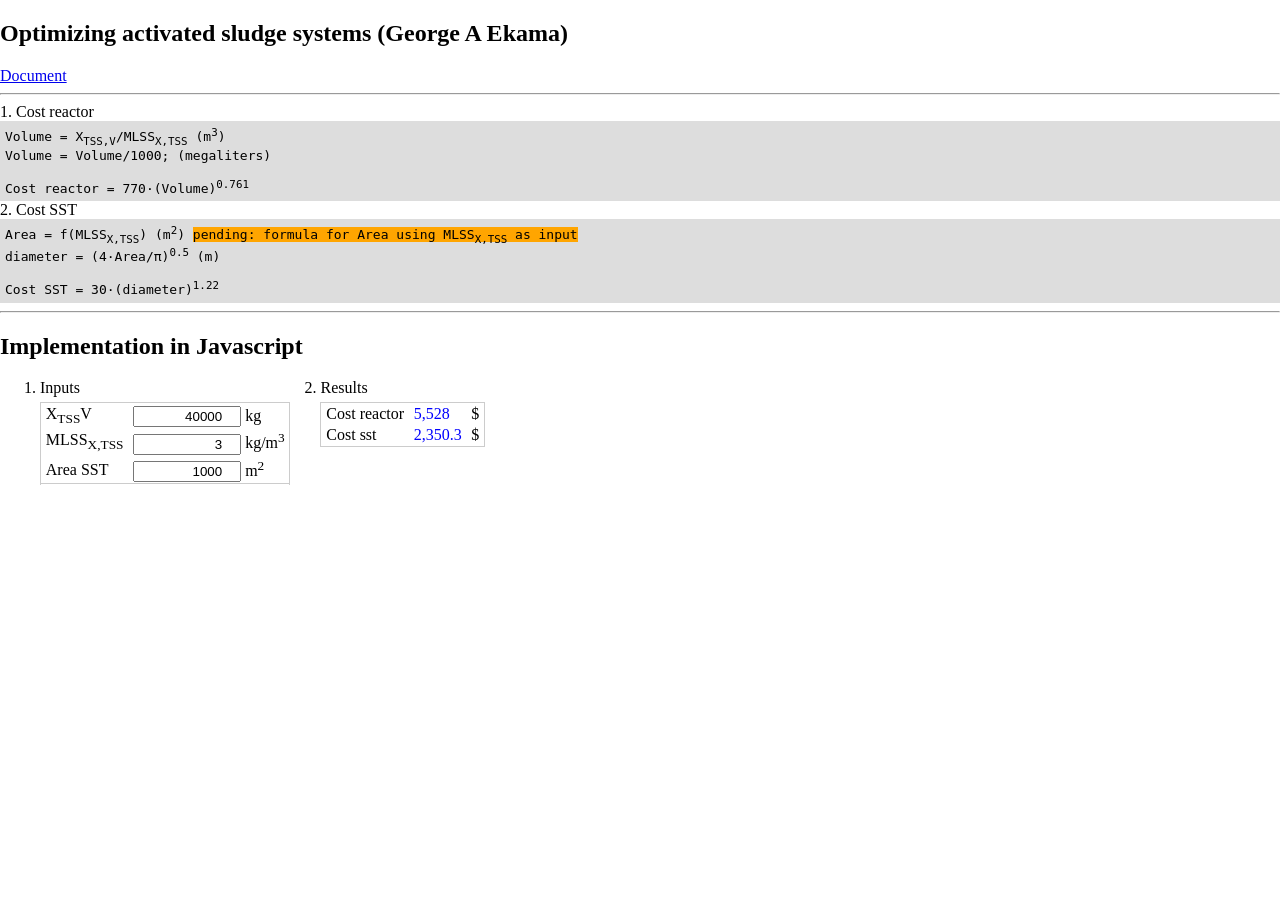
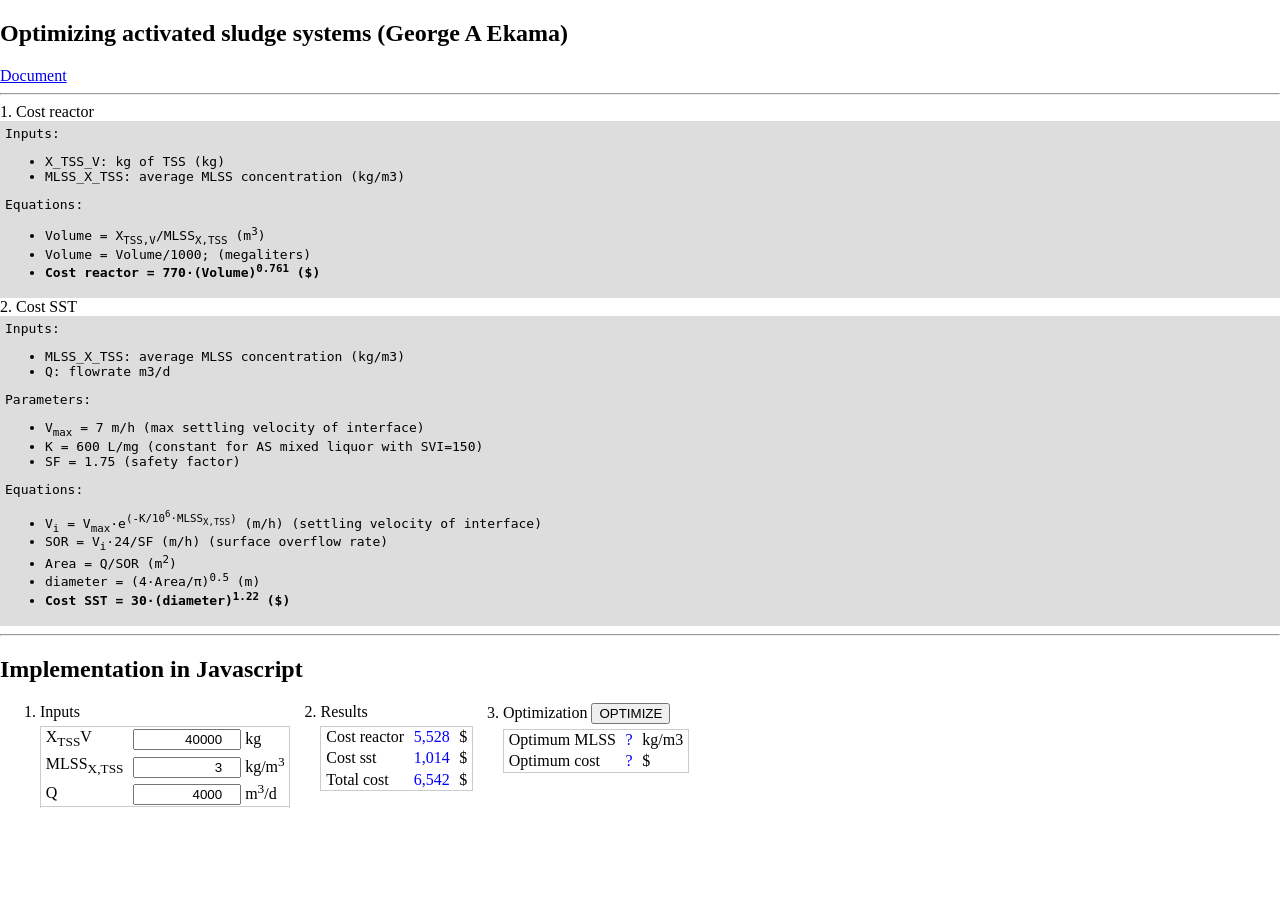
Before and after one commit to AnnaValls/ecoinvent, a PHP site: page /ekama_sizing.php in a window 1280 px wide. Before the commit the page ends 485 px from the top, so only its background shows below. Run offline with PHP 8.4, Linux system fonts and the light colour scheme.

Commit message:
implement optimization

```diff
--- a/ekama_sizing.php
+++ b/ekama_sizing.php
@@ -7,23 +7,12 @@
 			compute_exercise();
 		}
 
-		function compute_exercise(){
-			//cost reactor
-			var MLSS_X_TSS = getInput('input_MLSS_X_TSS'); //kg/m3 <-- value to be looped to find min costs
-			var X_TSS_V = getInput('input_X_TSS_V'); //kg
-			showResult('result_cost_reactor',cost_reactor(X_TSS_V,MLSS_X_TSS));
-
-			//cost sst
-			var Area = getInput('input_Area'); //m2
-			showResult('result_cost_sst',cost_sst(Area));
-		}
-
 		function cost_reactor(X_TSS_V,MLSS_X_TSS) {
 			/*
 				Calculate cost of the reactor.
 				Inputs:
 				1. MLSS_X_TSS: kg/m3
-						MLSS_X_TSS is always between 1 and 10 g/l (or kg/m3)
+					 MLSS_X_TSS is always between 1 and 10 g/l (or kg/m3)
 				2. X_TSS_V: kg
 			*/
 			var V = X_TSS_V / MLSS_X_TSS; //m3 (volume)
@@ -36,7 +25,23 @@
 			*/
 		}
 
-		function cost_sst(Area){
+		function cost_sst(MLSS_X_TSS,Q){
+			/*
+				Calculate the cost of the SST
+				Inputs:
+				1. MLSS_X_TSS in kg/m3
+				2. Q in m3/d
+			*/
+			//convert MLSS_X_TSS to mg/L
+			MLSS_X_TSS*=1000;
+			const Vmax=7;//max settling velocity of interface: m/h
+			const K=600;//constant, L/mg for AS mixed liquor with SVI=150 (eq 8-86 and 8-87 exist if SVI is different, (not implemented))
+			/*equation 8-85: page 895*/
+			var Vi=Vmax*Math.exp(-K/1e6*MLSS_X_TSS); //settling velocity of interface: m/h
+			/*equation 8-20: page 686 in metcalf 4th ed*/
+			var SOR = Vi*24/1.75; //m3/m2·d or m/h 1.75 is safety factor (is the same as hydraulic application rate)
+			/*equation 8-20: page 880 in metcalf 5th ed*/
+			var Area = Q/SOR; //m2
 			var diameter = Math.sqrt(4*Area/Math.PI);
 			return 30*Math.pow(diameter,1.22);
 			/*
@@ -44,6 +49,48 @@
 				given 1, or 2 or 3 SSTs.
 
 			*/
+		}
+
+		function total_cost(MLSS_X_TSS){
+			var X_TSS_V = getInput('input_X_TSS_V'); //kg
+			var reactor = cost_reactor(X_TSS_V,MLSS_X_TSS);
+			showResult('result_cost_reactor',reactor);
+
+			//cost sst
+			var Q = getInput('input_Q'); //m3/d
+			var sst = cost_sst(MLSS_X_TSS,Q);
+			showResult('result_cost_sst',sst);
+
+			//total
+			var total = reactor+sst;
+			return total;
+		}
+
+		function compute_exercise(){
+			var MLSS_X_TSS = getInput('input_MLSS_X_TSS'); //kg/m3 <-- value to be looped to find min costs
+			var total = total_cost(MLSS_X_TSS);
+			showResult('result_total',total);
+		}
+
+		function optimize_MLSS_X_TSS(){
+			//initial values
+			var optimum_cost=Infinity;
+			var optimum_M=Infinity;
+			//loop from 0 to 10 kg/m3
+			for(var M=0;M<10;M+=0.01) {
+				var current_cost = total_cost(M);
+				if(current_cost<optimum_cost){
+					optimum_cost=current_cost;
+					optimum_M=M;
+				}
+			}
+			console.log("MLSS: "+optimum_M);
+			console.log("Cost: "+optimum_cost);
+			showResult('result_optimum_M',optimum_M);
+			showResult('result_optimum_cost',optimum_cost);
+			showResult('result_total',0);
+			showResult('result_cost_reactor',0);
+			showResult('result_cost_sst',0);
 		}
 	</script>
 	<style>
@@ -98,7 +145,7 @@
 			margin:auto;
 			font-size:22px;
 		}
-		#results td[id]{
+		#results td[id],#optim td[id]{
 			color:blue;
 		}
 	</style>
@@ -109,7 +156,7 @@
 	<h2>
 		Optimizing activated sludge systems (George A Ekama)
 	</h2>
-	<a href="docs/reactorSizing_ekama/PG4SSTAS-SSTOptNoBack(2PerPage).pdf">Document</a>
+	<a target=_blank href="docs/reactorSizing_ekama/PG4SSTAS-SSTOptNoBack(2PerPage).pdf">Document</a>
 	<hr>
 </div>
 
@@ -118,20 +165,41 @@
 	<div>
 		1. Cost reactor
 		<code>
-			Volume = X<sub>TSS,V</sub>/MLSS<sub>X,TSS</sub> (m<sup>3</sup>) <br>
-			Volume = Volume/1000; (megaliters) <br>
-			<br>
-			Cost reactor = 770·(Volume)<sup>0.761</sup>
+			Inputs:
+			<ul>
+				<li>X_TSS_V: kg of TSS (kg)
+				<li>MLSS_X_TSS: average MLSS concentration (kg/m3)
+			</ul>
+			Equations:
+			<ul>
+				<li>Volume = X<sub>TSS,V</sub>/MLSS<sub>X,TSS</sub> (m<sup>3</sup>)
+				<li>Volume = Volume/1000; (megaliters)
+				<li><b>Cost reactor = 770·(Volume)<sup>0.761</sup> ($)</b>
+			</ul>
 		</code>
 	</div>
 	<div>
 		2. Cost SST
 		<code>
-			Area = f(MLSS<sub>X,TSS</sub>) (m<sup>2</sup>)
-				<span style=background:orange>pending: formula for Area using MLSS<sub>X,TSS</sub> as input</span> <br>
-			diameter = (4·Area/&pi;)<sup>0.5</sup> (m)<br>
-			<br>
-			Cost SST = 30·(diameter)<sup>1.22</sup>
+			Inputs:
+			<ul>
+				<li>MLSS_X_TSS: average MLSS concentration (kg/m3)
+				<li>Q: flowrate m3/d
+			</ul>
+			Parameters:
+			<ul>
+				<li>V<sub>max</sub> = 7 m/h (max settling velocity of interface)
+				<li>K = 600 L/mg (constant for AS mixed liquor with SVI=150)
+				<li>SF = 1.75 (safety factor)
+			</ul>
+			Equations:
+			<ul>
+				<li> V<sub>i</sub> = V<sub>max</sub>·e<sup>(-K/10<sup>6</sup>·MLSS<sub>X,TSS</sub>)</sup> (m/h) (settling velocity of interface)
+				<li> SOR = V<sub>i</sub>·24/SF (m/h) (surface overflow rate)
+				<li> Area = Q/SOR (m<sup>2</sup>)
+				<li> diameter = (4·Area/&pi;)<sup>0.5</sup> (m)
+				<li> <b>Cost SST = 30·(diameter)<sup>1.22</sup> ($)</b>
+			</ul>
 		</code>
 	</div>
 	<hr>
@@ -152,8 +220,8 @@
 					<td><input type=number id=input_MLSS_X_TSS value=3> kg/m<sup>3</sup>
 				</tr>
 				<tr>
-					<td>Area SST
-					<td><input type=number id=input_Area value=1000> m<sup>2</sup>
+					<td>Q
+					<td><input type=number id=input_Q value=4000> m<sup>3</sup>/d
 				<tr>
 			</table>
 			<script>
@@ -169,6 +237,16 @@
 			<table id=results>
 				<tr><td>Cost reactor<td id=result_cost_reactor>?<td>$
 				<tr><td>Cost sst<td id=result_cost_sst>?<td>$
+				<tr><td>Total cost<td id=result_total>?<td>$
+			</table>
+		</li><li>
+			<div>
+				Optimization
+				<button onclick=optimize_MLSS_X_TSS()>OPTIMIZE</button>
+			</div>
+			<table id=optim>
+				<tr><td>Optimum MLSS<td id=result_optimum_M>?<td>kg/m3
+				<tr><td>Optimum cost<td id=result_optimum_cost>?<td>$
 			</table>
 		</li>
 	</ol>
```
Also changed, not shown: README.txt.
